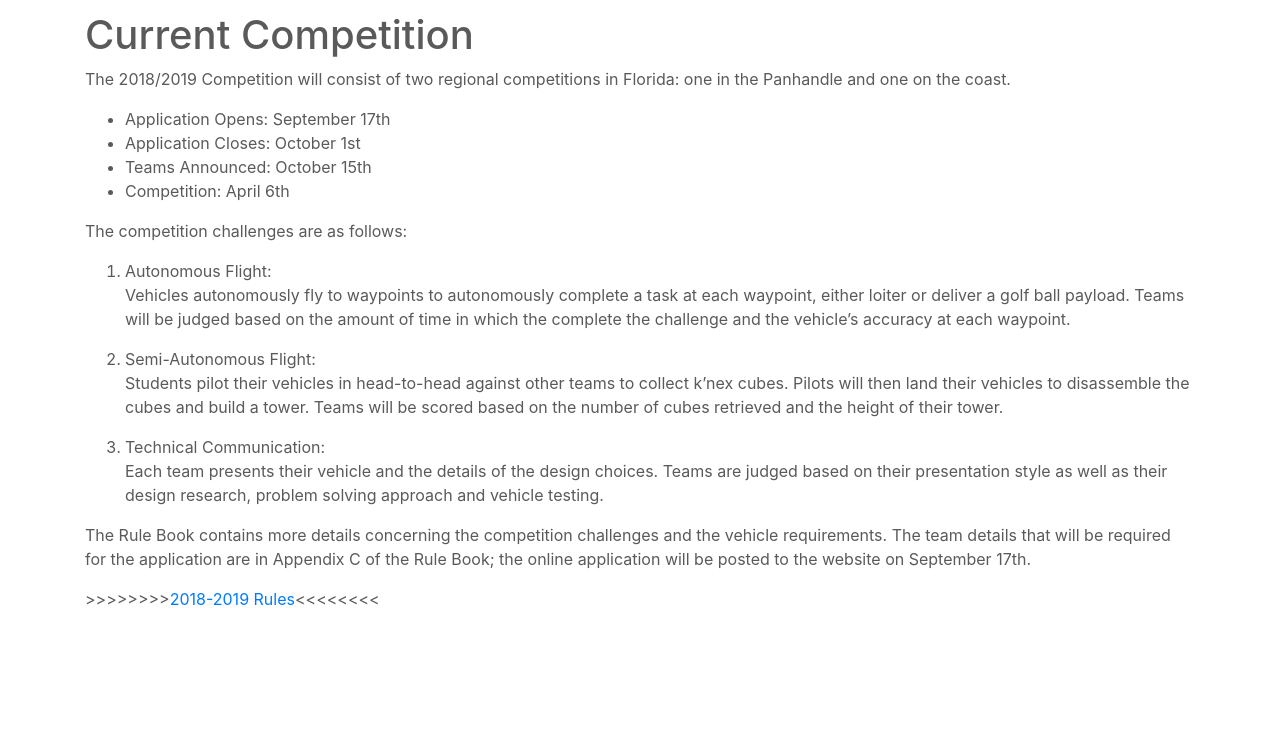
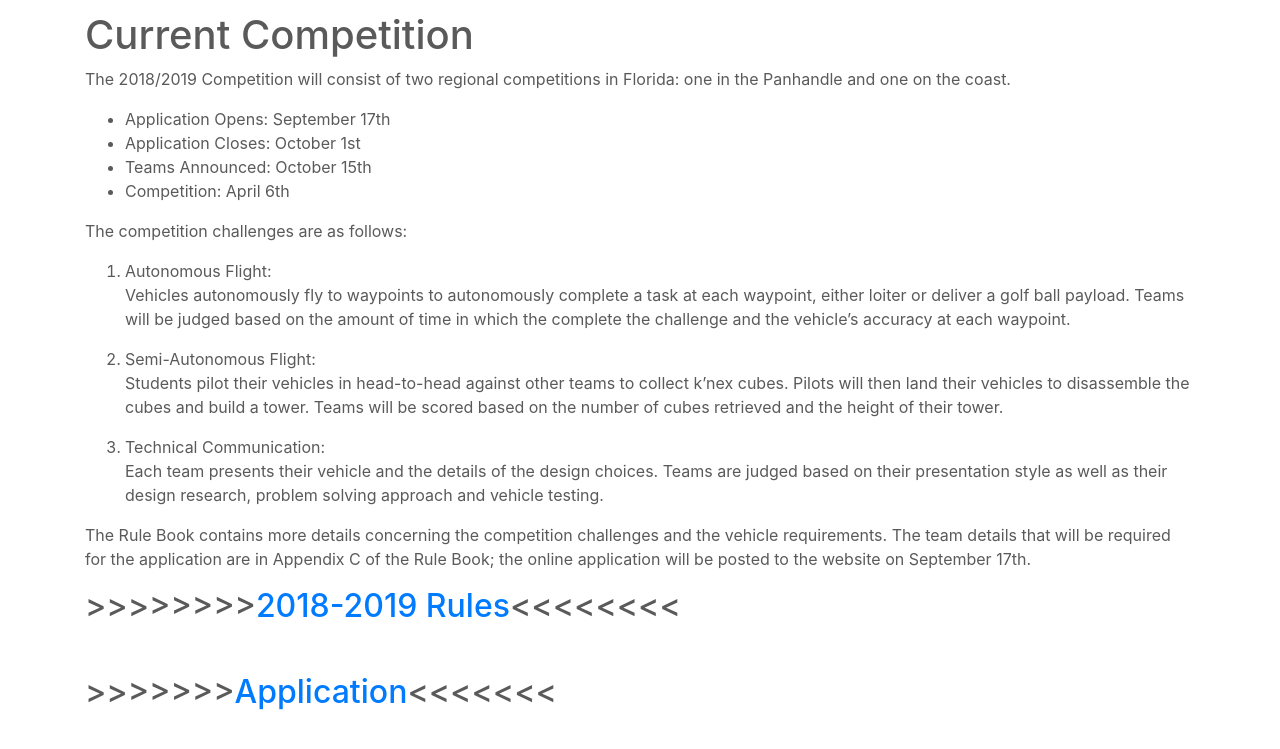
Before and after one commit to aeroroboticscomp/aeroroboticscomp.github.io, a website: page current.html in a window 1280 px wide. Shown: the part 85-834 px from the top of the page. Before the commit the page ends 800 px from the top, so only its background shows below. Drawn offline with Linux system fonts and the light colour scheme.

Commit message:
Added Application Link

```diff
--- a/current.html
+++ b/current.html
@@ -57,7 +57,9 @@
     <!-- Page Content -->
     <div class="container">
       <h1 class="mt-5">Current Competition</h1>
-      <p>The 2018/2019 Competition will consist of two regional competitions in Florida: one in the Panhandle and one on the coast. </p>
+
+      <p>
+      The 2018/2019 Competition will consist of two regional competitions in Florida: one in the Panhandle and one on the coast. </p>
 
 <ul>
   <li>Application Opens: September 17th</li>
@@ -80,7 +82,8 @@
     The Rule Book contains more details concerning the competition challenges and the vehicle requirements. The team details that will be required for the application are in Appendix C of the Rule Book; the online application will be posted to the website on September 17th.
     </p>
 
-    <p> >>>>>>>><a href="Files/2018-19 Rule Book.pdf">2018-2019 Rules</a><<<<<<<< </p>
+    <h2> >>>>>>>><a href="Files/2018-19 Rule Book.pdf">2018-2019 Rules</a><<<<<<<< </h2>
+    <h2 class="mt-5">>>>>>>><a href="https://docs.google.com/forms/d/e/1FAIpQLSfA7n5IxcLOfx-ouMUKCsKe2yKULp62bMGW0XozS28SoI4nZA/viewform?usp=sf_link">Application</a><<<<<<<</h2>
 
     </div>
     <!-- /.container -->
```
